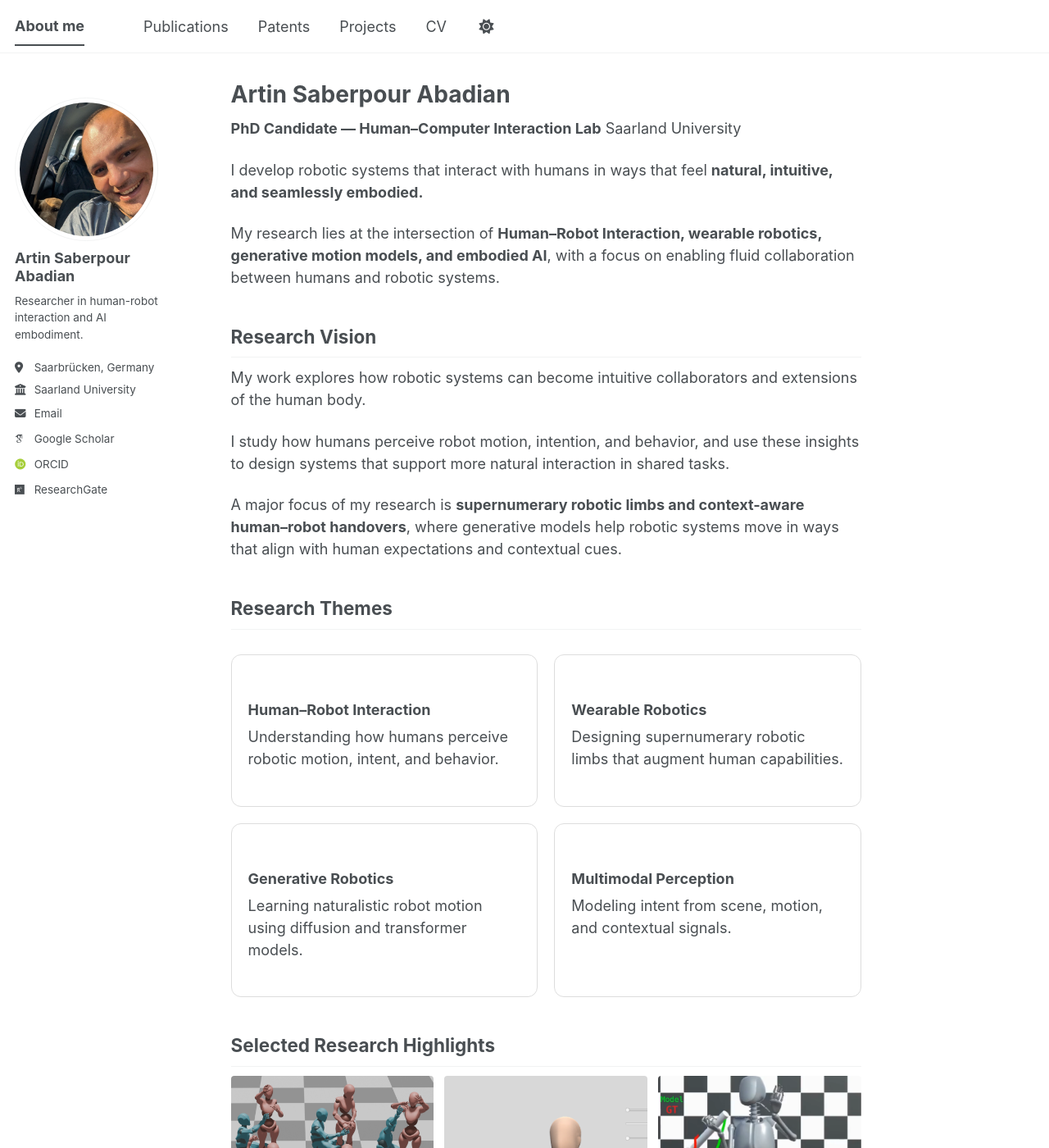
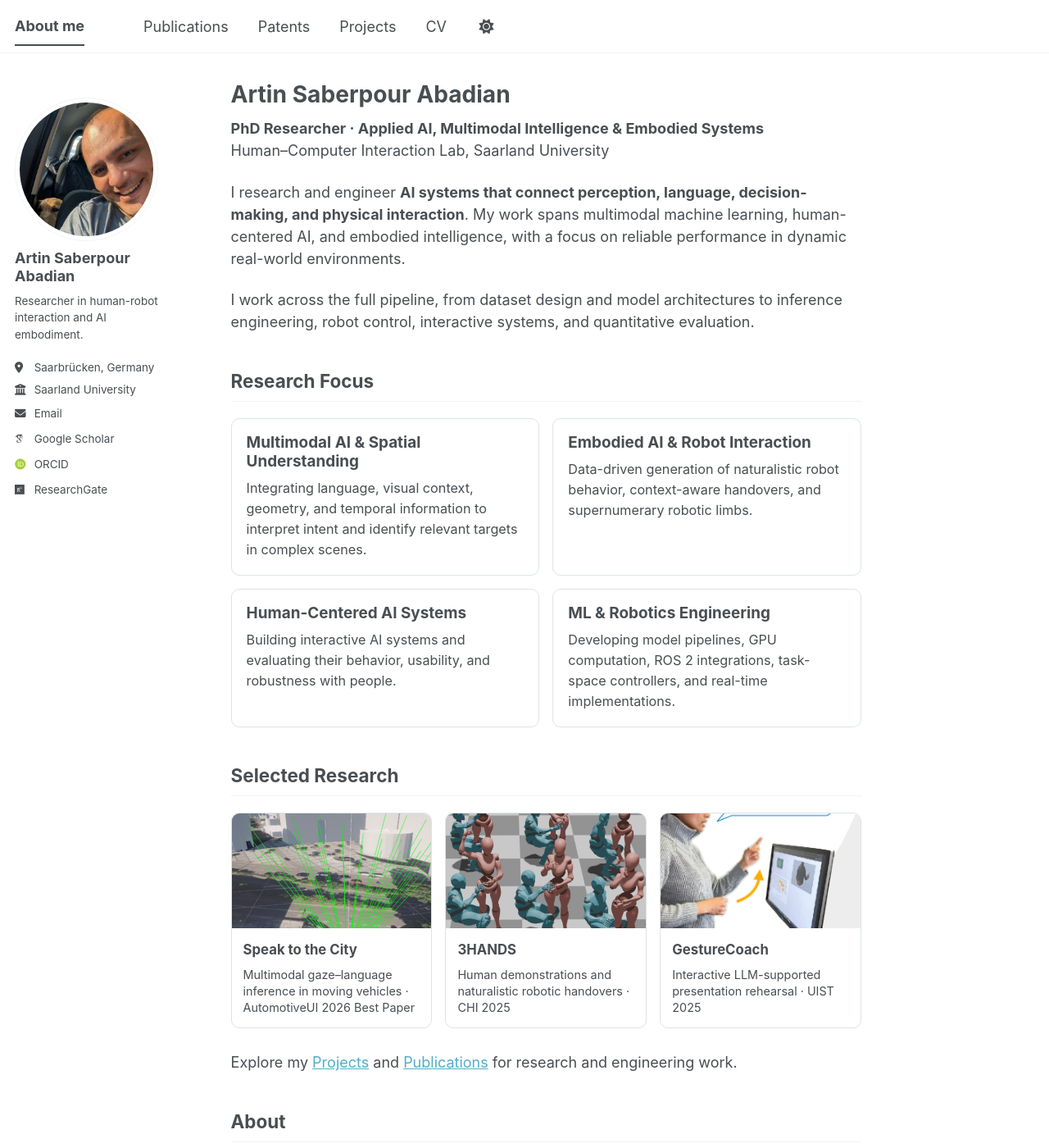
Before and after one commit to artin-saberpour/artin-saberpour.github.io, a Jekyll site: the page built from _pages/about.md, in a window 1280 px wide and 1400 px high. Shown: the whole window at 82% size. Built offline with Jekyll 4.4.1, drawn with Linux system fonts in a browser that asks for light colours; some web fonts are replaced; a script bundle is joined from its source files by our own code; library files that are not in the unit come from our copies; some of the changed text lies outside the part shown.

Commit message:
Refresh homepage around applied AI and multimodal embodied research

```diff
--- a/_pages/about.md
+++ b/_pages/about.md
@@ -2,92 +2,66 @@
 permalink: /
 title: "Artin Saberpour Abadian"
 author_profile: true
-
-feature_row:
-  - image_path: 3hands_thumbnail.png
-    alt: "3HANDS dataset"
-    title: "3HANDS Dataset"
-    excerpt: "A multimodal dataset for learning naturalistic handovers with supernumerary robotic limbs."
-    url: /publications/
-    btn_label: "Related publication"
-    btn_class: "btn--primary"
-
-  - image_path: /wrlkit_thumbnail.png
-    alt: "WRLKit wearable robotics"
-    title: "WRLKit"
-    excerpt: "A computational design framework for personalized wearable robotic limbs."
-    url: /portfolio/
-    btn_label: "See project"
-    btn_class: "btn--primary"
-
-  - image_path: /vlm_thumbnail.png
-    alt: "Adaptive robotic handovers"
-    title: "Adaptive context aware Handovers with foundation models"
-    excerpt: "Context-aware robotic handovers using scene understanding and foundation models."
-    url: /publications/
-    btn_label: "Read more"
-    btn_class: "btn--primary"
 ---
 
-**PhD Candidate — Human–Computer Interaction Lab**
-Saarland University
+<style>
+.home-focus{display:grid;grid-template-columns:repeat(2,minmax(0,1fr));gap:16px;margin:20px 0 32px}
+.home-focus>div{border:1px solid #dce3e7;border-radius:10px;padding:18px}
+.home-focus h3{font-size:1.05rem;margin:0 0 8px}.home-focus p{font-size:.9rem;line-height:1.55;margin:0}
+.home-selected{display:grid;grid-template-columns:repeat(3,minmax(0,1fr));gap:16px;margin:20px 0 28px}
+.home-selected a{display:block;color:inherit!important;text-decoration:none!important;border:1px solid #dce3e7;border-radius:10px;overflow:hidden;min-width:0}
+.home-selected img{width:100%;height:140px;object-fit:cover;display:block}.home-selected .caption{padding:14px}
+.home-selected strong{display:block;font-size:.93rem}.home-selected span{display:block;margin-top:7px;font-size:.8rem;line-height:1.4}
+@media(max-width:700px){.home-focus,.home-selected{grid-template-columns:1fr}.home-selected img{height:200px}}
+</style>
 
-I develop robotic systems that interact with humans in ways that feel **natural, intuitive, and seamlessly embodied.**
+**PhD Researcher · Applied AI, Multimodal Intelligence & Embodied Systems**
+Human–Computer Interaction Lab, Saarland University
 
-My research lies at the intersection of **Human–Robot Interaction, wearable robotics, generative motion models, and embodied AI**, with a focus on enabling fluid collaboration between humans and robotic systems.
+I research and engineer **AI systems that connect perception, language, decision-making, and physical interaction**. My work spans multimodal machine learning, human-centered AI, and embodied intelligence, with a focus on reliable performance in dynamic real-world environments.
 
-## Research Vision
+I work across the full pipeline, from dataset design and model architectures to inference engineering, robot control, interactive systems, and quantitative evaluation.
 
+## Research Focus
 
-My work explores how robotic systems can become intuitive collaborators and extensions of the human body.
-
-I study how humans perceive robot motion, intention, and behavior, and use these insights to design systems that support more natural interaction in shared tasks.
-
-A major focus of my research is **supernumerary robotic limbs and context-aware human–robot handovers**, where generative models help robotic systems move in ways that align with human expectations and contextual cues.
-
-
-## Research Themes
-
-
-<div style="display:grid; grid-template-columns:repeat(2, 1fr); gap:20px; margin:30px 0;">
-  <a href="/projects/" style="text-decoration:none; color:inherit;">
-    <div style="padding:20px; border:1px solid #ddd; border-radius:12px;">
-      <h3>Human–Robot Interaction</h3>
-      <p>Understanding how humans perceive robotic motion, intent, and behavior.</p>
-    </div>
-  </a>
-
-  <div style="padding:20px; border:1px solid #ddd; border-radius:12px;">
-    <h3>Wearable Robotics</h3>
-    <p>Designing supernumerary robotic limbs that augment human capabilities.</p>
+<div class="home-focus">
+  <div>
+    <h3>Multimodal AI & Spatial Understanding</h3>
+    <p>Integrating language, visual context, geometry, and temporal information to interpret intent and identify relevant targets in complex scenes.</p>
   </div>
-
-  <div style="padding:20px; border:1px solid #ddd; border-radius:12px;">
-    <h3>Generative Robotics</h3>
-    <p>Learning naturalistic robot motion using diffusion and transformer models.</p>
+  <div>
+    <h3>Embodied AI & Robot Interaction</h3>
+    <p>Data-driven generation of naturalistic robot behavior, context-aware handovers, and supernumerary robotic limbs.</p>
   </div>
-
-  <div style="padding:20px; border:1px solid #ddd; border-radius:12px;">
-    <h3>Multimodal Perception</h3>
-    <p>Modeling intent from scene, motion, and contextual signals.</p>
+  <div>
+    <h3>Human-Centered AI Systems</h3>
+    <p>Building interactive AI systems and evaluating their behavior, usability, and robustness with people.</p>
+  </div>
+  <div>
+    <h3>ML & Robotics Engineering</h3>
+    <p>Developing model pipelines, GPU computation, ROS 2 integrations, task-space controllers, and real-time implementations.</p>
   </div>
 </div>
 
+## Selected Research
 
+<div class="home-selected">
+  <a href="/projects/speak-to-the-city/">
+    <img src="/images/speak-to-the-city-thumbnail.png" alt="Speak to the City original-paper thumbnail">
+    <div class="caption"><strong>Speak to the City</strong><span>Multimodal gaze–language inference in moving vehicles · AutomotiveUI 2026 Best Paper</span></div>
+  </a>
+  <a href="/projects/3hands/">
+    <img src="/images/3hands_thumbnail.png" alt="3HANDS thumbnail">
+    <div class="caption"><strong>3HANDS</strong><span>Human demonstrations and naturalistic robotic handovers · CHI 2025</span></div>
+  </a>
+  <a href="/projects/gesturecoach/">
+    <img src="/images/gesturecoach_thumbnail.png" alt="GestureCoach thumbnail">
+    <div class="caption"><strong>GestureCoach</strong><span>Interactive LLM-supported presentation rehearsal · UIST 2025</span></div>
+  </a>
+</div>
 
-## Selected Research Highlights
-
-{% include feature_row %}
-
-I work on human-centered robotic systems at the intersection of wearable robotics, embodied AI, and generative motion modeling.
-
-For a broader overview, see the [Projects](/portfolio/) and [Publications](/publications/) sections.
-
-
+Explore my [Projects](/projects/) and [Publications](/publications/) for research and engineering work.
 
 ## About
 
-
-I am currently a PhD candidate at Saarland University’s HCI Lab, working on wearable robotics and embodied AI.
-
-I am particularly interested in building robotic systems that augment human capability while remaining intuitive, ergonomic, and socially understandable.
+I am completing my PhD at Saarland University, working at the intersection of applied machine learning, spatial reasoning, robotic interaction, and human-centered systems. My research connects technical AI methods with complete implementations and experimental validation.
```
